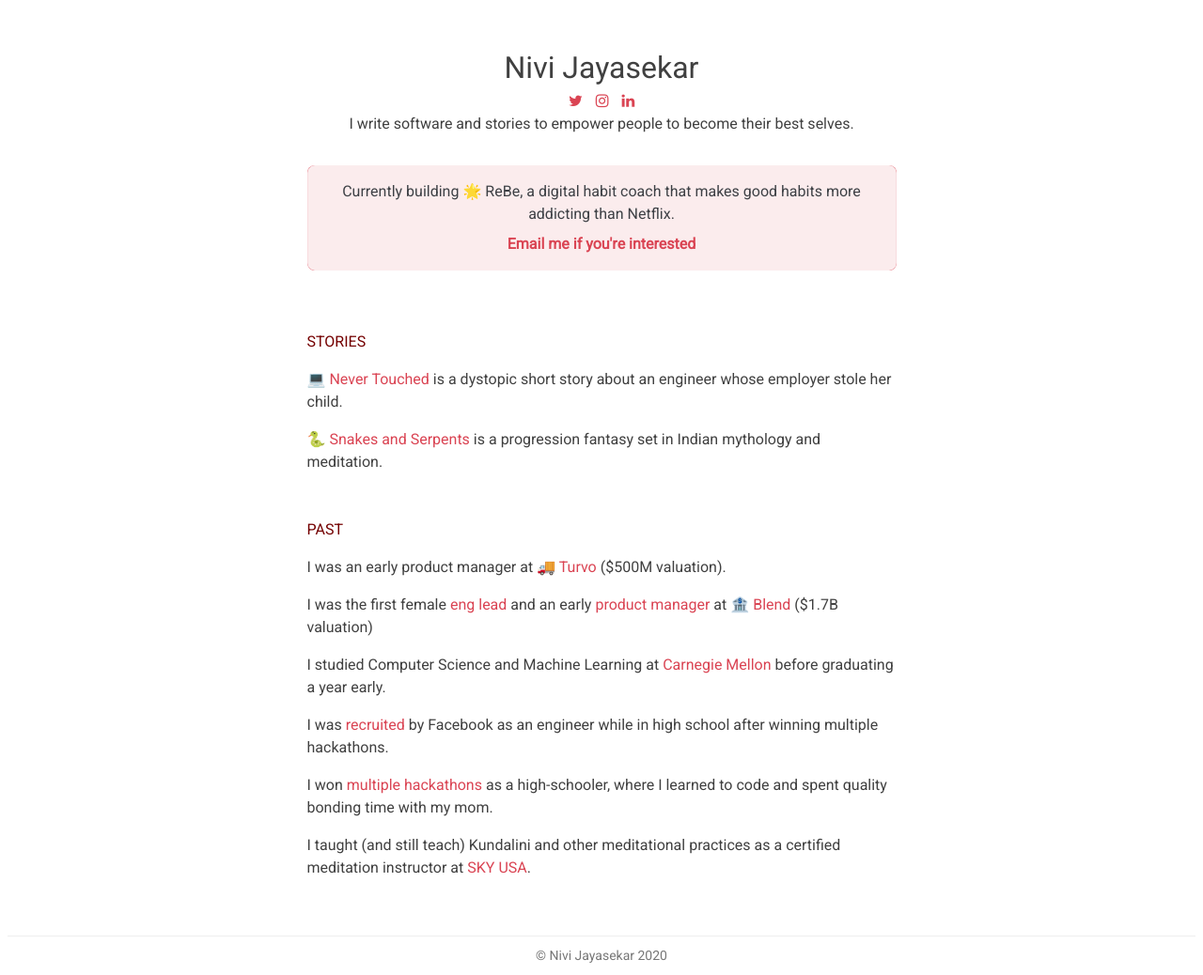
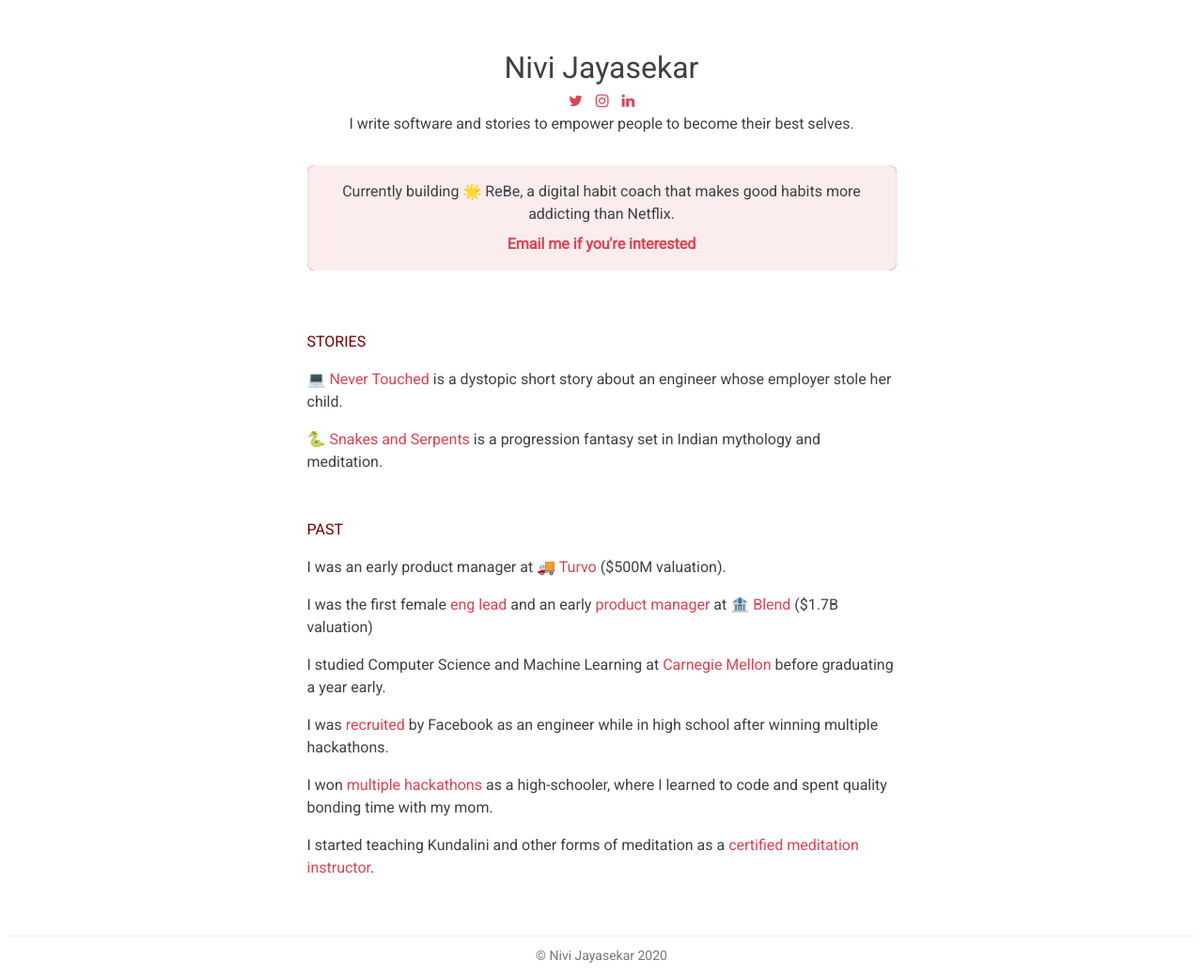
Before and after one commit to nivivive/heynivi, a Jekyll site: the page built from index.html, in a window 1280 px wide. Shown: the whole page at 94% size. Built offline with Jekyll 4.4.1, drawn with Linux system fonts in a browser that asks for light colours; nearby versions of some CDN libraries; the list of posts is cut into pages by our own code.

Commit message:
meditation language

```diff
--- a/index.html
+++ b/index.html
@@ -53,7 +53,7 @@
         I won <a href="https://www.businessinsider.com/nive-jayasekar-facebook-hackathon-2012-6">multiple hackathons</a> as a high-schooler, where I learned to code and spent quality bonding time with my mom.
       </div>
       <div class="item">
-        I taught (and still teach) Kundalini and other meditational practices as a certified meditation instructor at <a href="https://www.skyusa.org/">SKY USA</a>.
+        I started teaching Kundalini and other forms of meditation as a <a href="https://www.skyusa.org/">certified meditation instructor</a>.
       </div>
       </div>
     </div>
```
